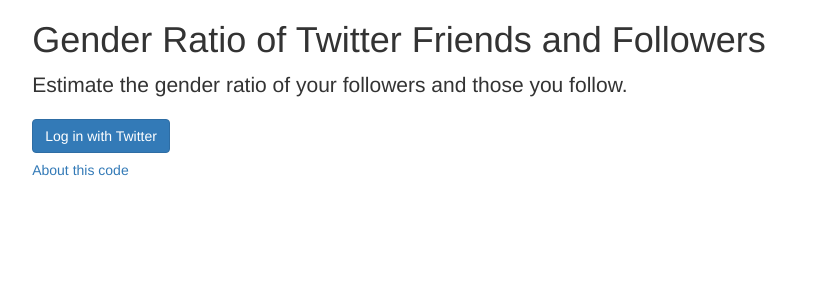
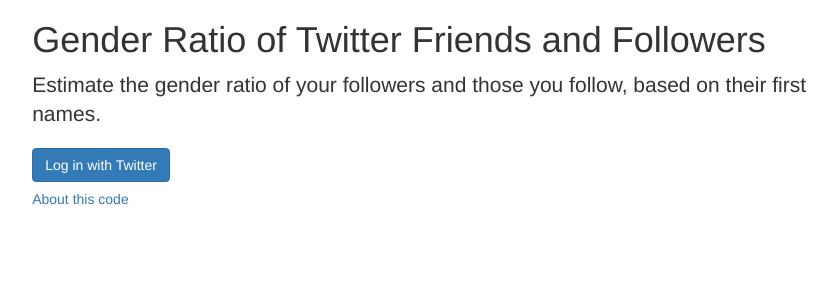
Before and after one commit to ajdavis/proporti.onl, a Flask app: page / in a window 1280 px wide. Shown: the top 300 px of the page, without its empty margins (102-939 px from the left). Run offline with Flask 2, Linux system fonts and the light colour scheme; parts of the project's set-up code (start-up, migrations or seed data) failed here and were passed over; some libraries are stand-ins or nearby versions.

Commit message:
Say that estimate is based on first names.

```diff
--- a/templates/index.html
+++ b/templates/index.html
@@ -61,7 +61,7 @@
     <p><a href="/logout">Deauthorize this application with Twitter.</a></p>
   {% endif %}
   <h1>Gender Ratio of Twitter Friends and Followers</h1>
-  <p class="lead">Estimate the gender ratio of your followers and those you follow.</p>
+  <p class="lead">Estimate the gender ratio of your followers and those you follow, based on their first names.</p>
 
   {% if session.get('twitter_user') %}
     <form method="post" onsubmit="return analyze_click()">
```
